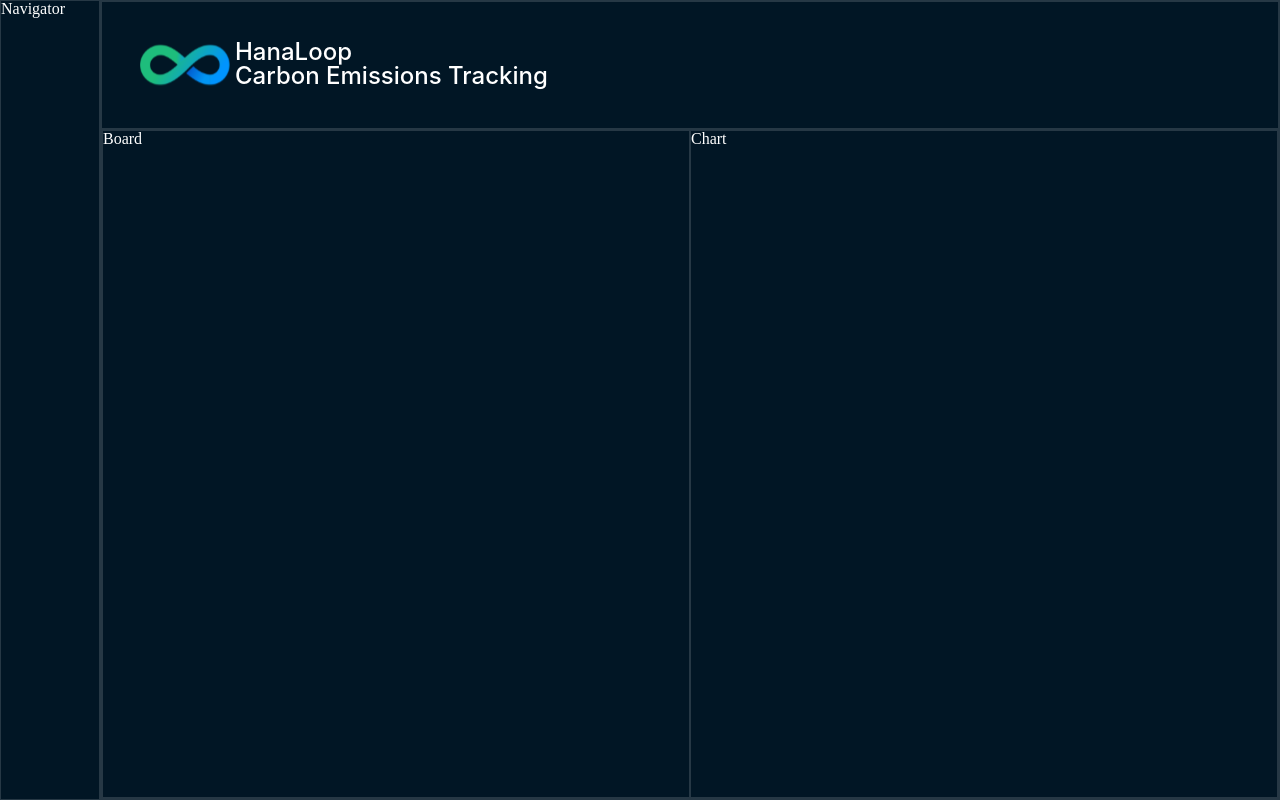
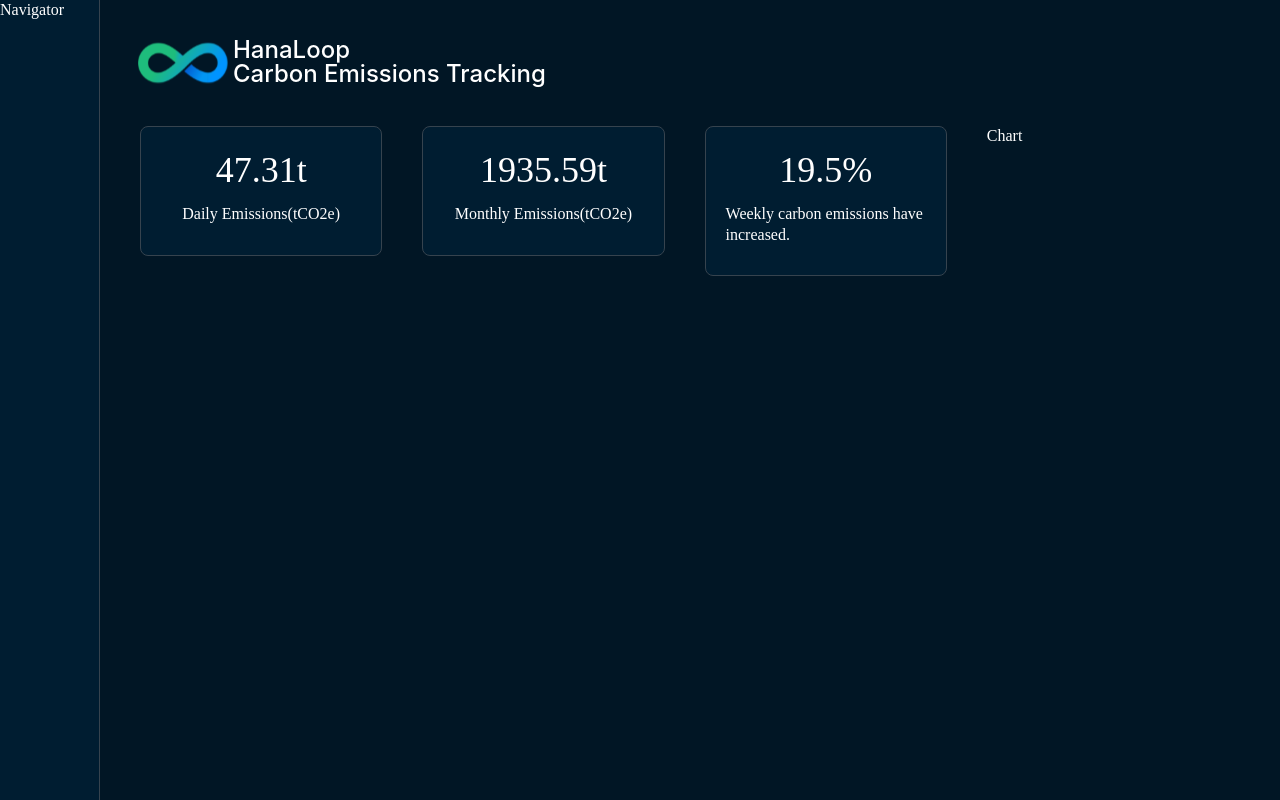
Before and after one commit to demain18/carbon-emissions-dashboard, a Next.js app: page / in a window 1280 px wide. Built offline with nearby package versions, Linux system fonts and the light colour scheme.

Commit message:
add: Delete RBox and replace to BoxStyled css, Create Status.tsx StatusBox.tsx,

```diff
--- a/app/page.tsx
+++ b/app/page.tsx
@@ -4,10 +4,11 @@
 import styled from "@emotion/styled";
 import { css } from "@emotion/react";
 import RText from "@/components/atoms/RText";
-import RBox from "@/components/atoms/RBox";
 import { colors } from "@/public/css/global.module";
 import React from "react";
 import Logo from "@/components/molecules/Logo";
+import StatusBox from "@/components/molecules/StatusBox";
+import Status from "@/components/organisms/Status";
 
 export interface Props {}
 
@@ -23,7 +24,7 @@ export default function Page({ ...rest }: Props) {
         </LogoWrap>
         <Dashboard>
           <Board>
-            <RText>Board</RText>
+            <Status />
           </Board>
           <Chart>
             <RText>Chart</RText>
@@ -41,7 +42,7 @@ const Container = styled.div`
 `;
 
 const Split = css`
-  border: 1px solid #ffffff25;
+  /* border: 1px solid #ffffff25; */
   box-sizing: border-box;
 `;
 
@@ -50,6 +51,8 @@ const Navigator = styled.div`
   width: 100px;
   height: 100%;
   flex-shrink: 0;
+  background-color: ${colors.cardNavy};
+  border-right: 1px solid ${colors.borderGray};
 `;
 
 const MainScreen = styled.div`
@@ -61,24 +64,24 @@ const MainScreen = styled.div`
 `;
 
 const LogoWrap = styled.div`
-  ${Split}
+  /* ${Split} */
   width: 100%;
   padding: 38px;
 `;
 
 const Dashboard = styled.div`
-  ${Split}
+  /* ${Split} */
   flex: 1;
   display: flex;
   flex-direction: row;
 `;
 
 const Board = styled.div`
-  ${Split}
+  /* ${Split} */
   flex: 1;
 `;
 
 const Chart = styled.div`
-  ${Split}
+  /* ${Split} */
   flex: 1;
 `;
--- a/components/atoms/RText.tsx
+++ b/components/atoms/RText.tsx
@@ -14,6 +14,7 @@ export interface Props {
   xsm?: boolean;
   dark?: boolean;
   inter?: boolean;
+  stick?: boolean;
 }
 
 export default function RText({
@@ -25,6 +26,7 @@ export default function RText({
   xsm,
   dark,
   inter,
+  stick,
 }: Props) {
   return (
     <TextContainer
@@ -36,6 +38,7 @@ export default function RText({
         xsm && TextExtraSmall,
         dark && TextDark,
         inter && TextFamilyInter,
+        stick && TextStick,
       ]}
     >
       {children}
@@ -47,7 +50,7 @@ export default function RText({
 const TextContainer = styled.div`
   margin: 0;
   font-size: 16px;
-  line-height: 16px;
+  line-height: 1.3;
   font-weight: 400;
   color: ${colors.white};
 `;
@@ -59,22 +62,18 @@ const TextBold = css`
 
 const TextH1 = css`
   font-size: 36px;
-  line-height: 36px;
 `;
 
 const TextH2 = css`
   font-size: 24px;
-  line-height: 24px;
 `;
 
 const TextSmall = css`
   font-size: 12px;
-  line-height: 12px;
 `;
 
 const TextExtraSmall = css`
   font-size: 10px;
-  line-height: 10px;
 `;
 
 const TextDark = css`
@@ -84,3 +83,7 @@ const TextDark = css`
 const TextFamilyInter = css`
   font-family: Inter;
 `;
+
+const TextStick = css`
+  line-height: 1;
+`;
--- a/components/molecules/Logo.tsx
+++ b/components/molecules/Logo.tsx
@@ -17,7 +17,7 @@ export default function Logo({}: Props) {
         height={50}
         alt="Logo"
       />
-      <RText h2 bold inter>
+      <RText h2 bold inter stick>
         HanaLoop
         <br /> Carbon Emissions Tracking
       </RText>
--- /dev/null
+++ b/components/molecules/StatusBox.tsx
@@ -0,0 +1,38 @@
+/** @jsxImportSource @emotion/react */
+"use client";
+
+import styled from "@emotion/styled";
+import { css } from "@emotion/react";
+import RText from "../atoms/RText";
+import { BoxStyled, colors } from "@/public/css/global.module";
+
+export interface Props {
+  value: number;
+  unit: string;
+  tag: string;
+}
+
+export default function StatusBox({ value, unit, tag }: Props) {
+  return (
+    <Container>
+      <RText h1 bold>
+        {value}
+        {unit}
+      </RText>
+      <RText>{tag}</RText>
+    </Container>
+  );
+}
+
+const Container = styled.div`
+  ${BoxStyled}
+
+  width: 100%;
+  height: 100%;
+  display: flex;
+  flex-direction: column;
+  align-items: center;
+  gap: 10px;
+  padding: 20px;
+  padding-bottom: 30px;
+`;
--- /dev/null
+++ b/components/organisms/Status.tsx
@@ -0,0 +1,29 @@
+/** @jsxImportSource @emotion/react */
+"use client";
+
+import styled from "@emotion/styled";
+import { css } from "@emotion/react";
+import StatusBox from "../molecules/StatusBox";
+
+export interface Props {}
+
+export default function Status({}: Props) {
+  return (
+    <Container>
+      <StatusBox value={47.31} unit="t" tag="Daily Emissions(tCO2e)" />
+      <StatusBox value={1935.59} unit="t" tag="Monthly Emissions(tCO2e)" />
+      <StatusBox
+        value={19.5}
+        unit="%"
+        tag="Weekly carbon emissions have increased."
+      />
+    </Container>
+  );
+}
+
+const Container = styled.div`
+  display: flex;
+  flex-direction: row;
+  gap: 40px;
+  padding: 0px 40px;
+`;
--- a/public/css/global.module.ts
+++ b/public/css/global.module.ts
@@ -1,6 +1,15 @@
+import { css } from "@emotion/react";
+
 export const colors = {
   backgroundColor: "#011625",
   borderGray: "#36434E",
+  cardNavy: "#001D31",
   green: "#1EBD7C",
   white: "#ffffff",
 };
+
+export const BoxStyled = css`
+  background-color: ${colors.cardNavy};
+  border: 1px solid ${colors.borderGray};
+  border-radius: 8px;
+`;
```
Also changed, not shown: components/atoms/RBox.tsx (deleted, +0 -49 lines).
